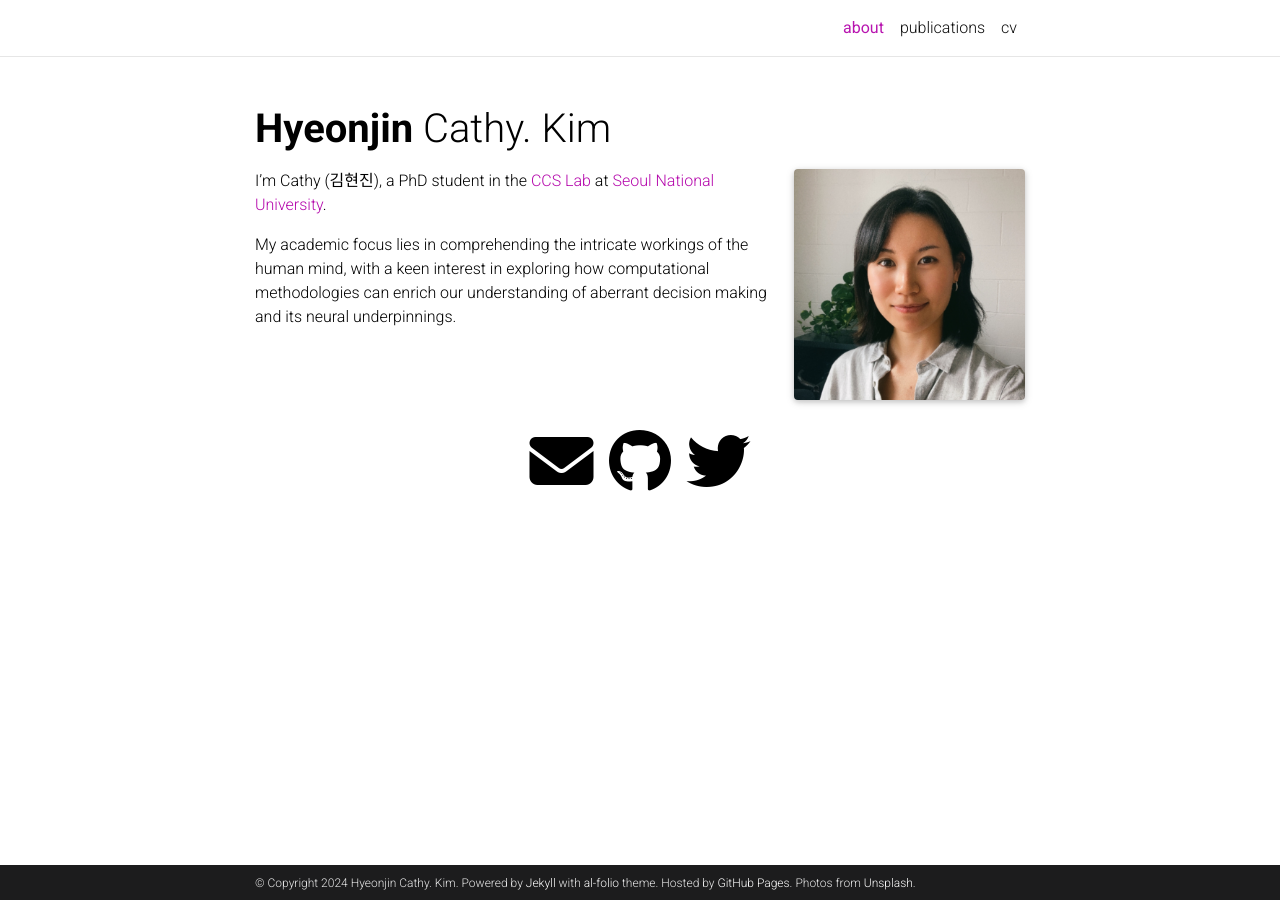
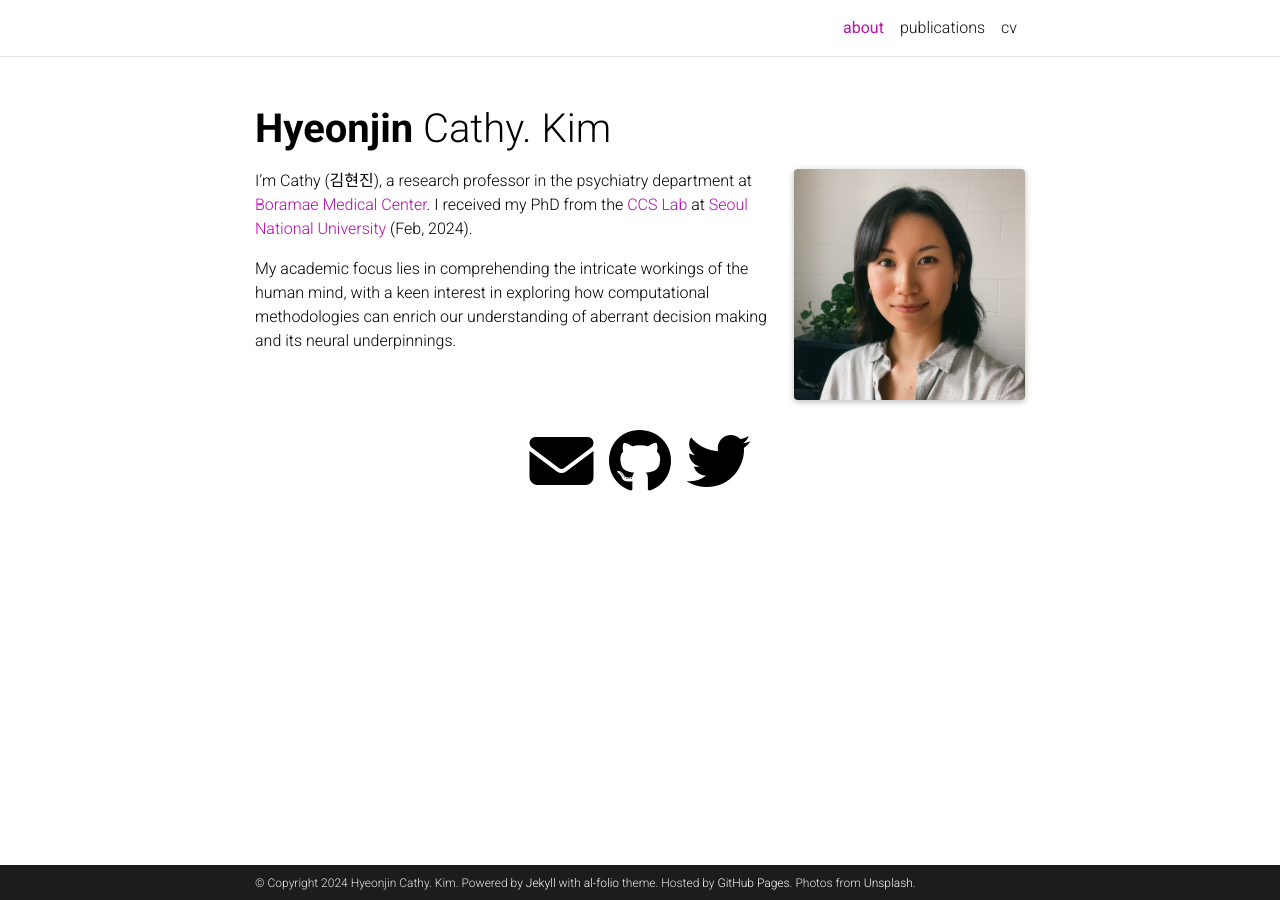
Before and after one commit to hjingit/hjingit.github.io, a Jekyll site: the page built from _pages/about.md, in a window 1280 px wide. Built offline with Jekyll 4.4.1, drawn with Linux system fonts in a browser that asks for light colours; full-size pictures stand in for the smaller copies a plugin makes; comment, search, counter and statistics services are not loaded; a style sheet for code colours, icons or effects is not loaded.

Commit message:
update 240426

```diff
--- a/_pages/about.md
+++ b/_pages/about.md
@@ -16,6 +16,7 @@ selected_papers: false # includes a list of papers marked as "selected={true}"
 social: true  # includes social icons at the bottom of the page
 ---
 
-I'm Cathy (김현진), a PhD student in the [CCS Lab](https://ccs-lab.github.io/) at [Seoul National University](https://en.snu.ac.kr/).
+I'm Cathy (김현진), a research professor in the psychiatry department at [Boramae Medical Center](https://en.brmh.org/main/main.do).
+I received my PhD from the [CCS Lab](https://ccs-lab.github.io/) at [Seoul National University](https://en.snu.ac.kr/) (Feb, 2024).
 
 My academic focus lies in comprehending the intricate workings of the human mind, with a keen interest in exploring how computational methodologies can enrich our understanding of aberrant decision making and its neural underpinnings.
```
Also changed, not shown: 2 other files.
